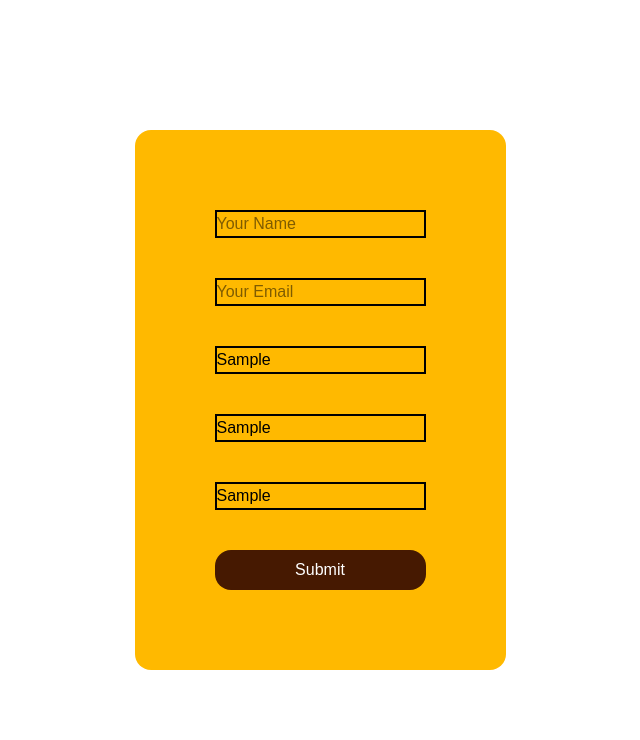
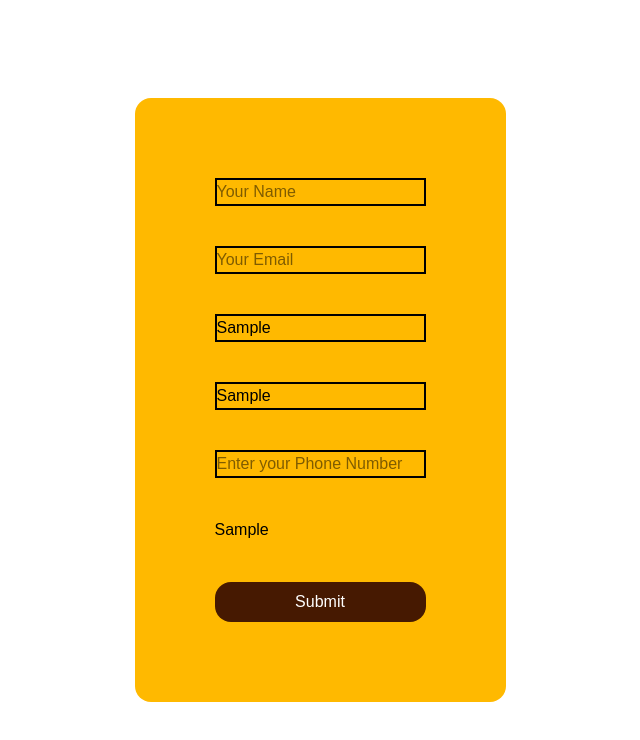
Before and after one commit to abdulwasay0245/dynamic-resume-builder, a Next.js app: page / in a window 1280 px wide. Both pictures are taken after typing "Sample", "name@example.com", "Sample", "Sample", "Sample" into the empty fields and a click on the button "Submit". Shown: the top 740 px of the page, without its empty margins (320-960 px from the left). Built offline with nearby package versions, Linux system fonts and the light colour scheme.

Commit message:
added skills

```diff
--- a/src/app/page.tsx
+++ b/src/app/page.tsx
@@ -1,18 +1,25 @@
 'use client'
-import React, { useState } from 'react';
+import React, { use, useState } from 'react';
 
 export default function MyForm() {
   const [email, setEmail] = useState('');
   const [name, setName] = useState('');
   const [phone, setPhone] = useState('');
   const [profession, setProfession] = useState('');
-  const [skills, setSkills] = useState([]);
+  const [singleSkill, setSingleSkill] = useState('')
+  const [skills, setSkills] = useState<string[]>([]);
+
+
 
   const handleSubmit = (e : React.FormEvent<HTMLFormElement>) => {
     e.preventDefault();
     console.log({ email, name });
     setName('')
     setEmail('')
+    const newSkills = singleSkill.split(',').map(skill => skill.trim())
+    setSkills(newSkills);
+    setSingleSkill('')
+
   };
 
   return (
@@ -47,10 +54,15 @@ export default function MyForm() {
             <input
         type="text"
         placeholder="Enter your Phone Number"
-        value={skills}
-        onChange={(e) => setSkills(e.target.value)}
+        value={singleSkill}
+        onChange={(e) => setSingleSkill(e.target.value)}
           className='border-2 border-black' />
-        {console.log(setSkills)}
+        {skills.map((skill) => (
+          <div key={Math.random()}>
+            <h1>{skill }</h1>
+          </div>
+        ))}
+
       <button type="submit" className='bg-amber-950 text-white px-5 py-2 rounded-2xl'>Submit</button>
     </form>
         </div>
```
